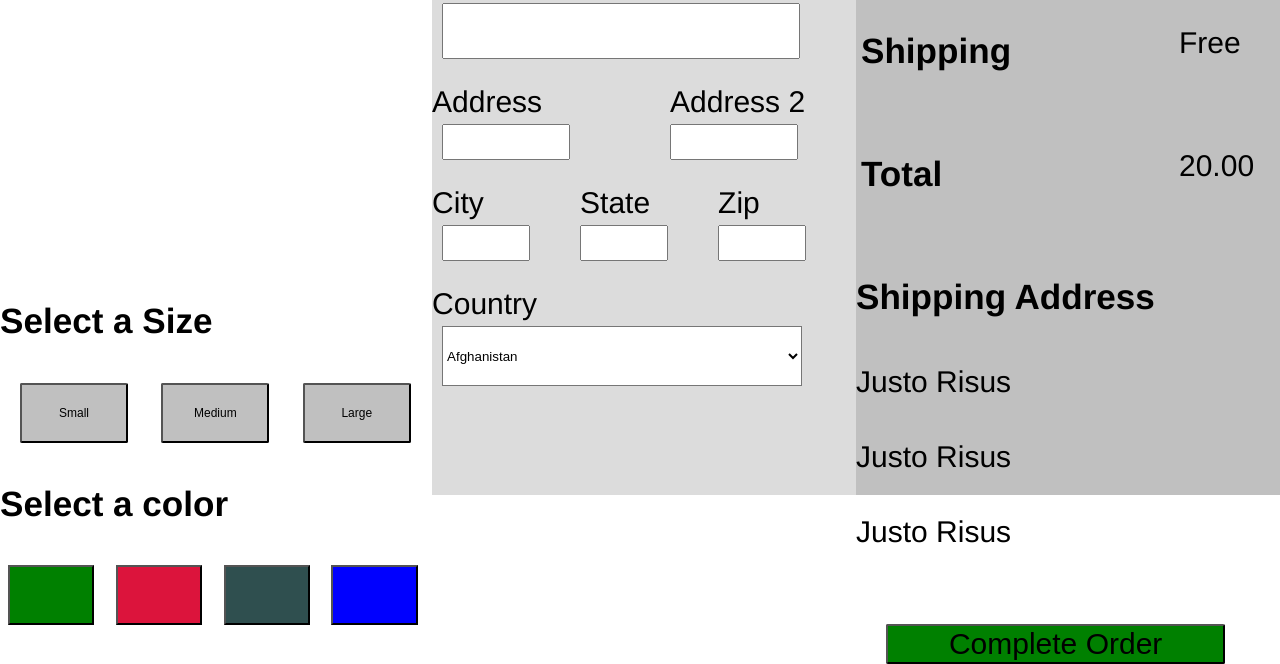
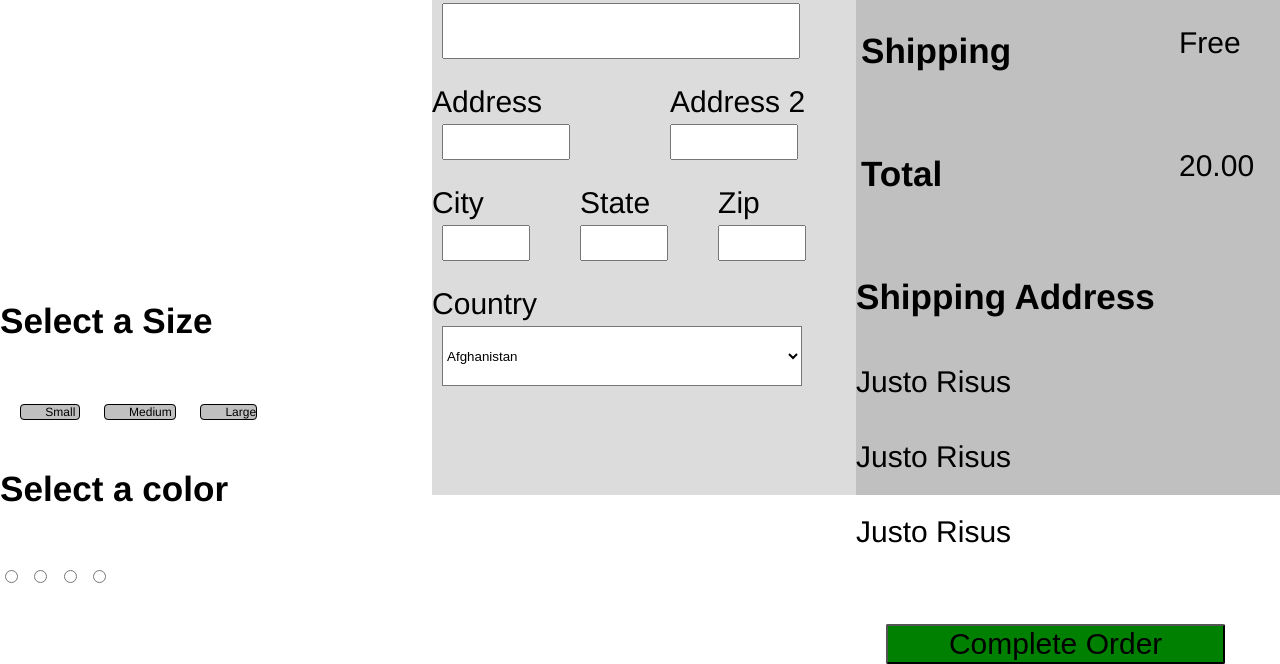
Before and after one commit to joshuasextondws2/SextonJoshuaDWS2, a website: page index.html in a window 1280 px wide. Shown: the part 313-977 px from the top of the page. Drawn offline with Linux system fonts and the light colour scheme.

Commit message:
update in a effort to fix html

```diff
--- a/index.html
+++ b/index.html
@@ -19,24 +19,48 @@
 				</li>
 				<li id="size">
 					<h3>Select a Size</h3>
-					<button type="radio">Small</button>
-					<button type="radio">Medium</button>
-					<button type="radio">Large</button>
+					<label for="sizeChoice1">
+					<input type="radio" id="sizeChoice1"
+					name="shirtSize" value="small">
+					<span>Small</span>
+					</label>
+					<label for="sizeChoice2">
+					<input type="radio" id="sizeChoice2"
+					name="shirtSize" value="medium">
+					<span>Medium</span>
+					</label>
+					<label for="sizeChoice3">
+					<input type="radio" id="sizeChoice3"
+					name="shirtSize" value="large">
+					<span>Large</span>
+					</label>
 				</li>
 				<li id="color">
 					<h3>Select a color</h3>
-					<button type="radio" id="green"></button>
-					<button type="radio" id="red"></button>
-					<button type="radio" id="grey"></button>
-					<button type="radio" id="blue"></button>
+					<label for="colorChoice1">
+					<input type="radio" id="colorChoice1"
+					name="shirtColor" value="green">
+					</label>
+					<label for="colorChoice2">
+					<input type="radio" id="colorChoice2"
+					name="shirtColor" value="red">
+					</label>
+					<label for="colorChoice3">
+					<input type="radio" id="colorChoice3"
+					name="shirtColor" value="grey">
+					</label>
+					<label for="colorChoice4">
+					<input type="radio" id="colorChoice4"
+					name="shirtColor" value="blue">
+					</label>
 				</li>
 			</ul>
 		</section>
 		<section id="orderForm">
 			<h2>Shipping Details</h2>
-			<form action="">
+			<form>
   				<div class="control-group">
-    				<label for="name">Full Name</label>
+    				<label for="fullName">Full Name</label>
     				<input type="text" id="fullName" required/>
   				</div>
   				<div class="control-group">
@@ -48,7 +72,7 @@
     				<input type="text" id="address" required/>
   				</div>
    				<div class="control-group">
-    				<label for="secondAddress">Address 2</label>
+    				<label for="address2">Address 2</label>
     				<input type="text" id="address2"/>
   				</div>
   				<div class="control-group">
@@ -64,8 +88,8 @@
     				<input type="text" id="zip" required/>
   				</div>
   				<div class="control-group">
-    				<label for="country">Country</label>
-    				<input type="hidden" id="country" required/>
+    				<label>Country</label>
+    				<input type="hidden" id="country"/>
     					<select>
 							<option value="AF">Afghanistan</option>
 							<option value="AX">Åland Islands</option>
--- a/scss/base/_base.scss
+++ b/scss/base/_base.scss
@@ -135,14 +135,20 @@ img{
 }
 }
 
-#size button{
+#size input{
+	visibility:hidden;
+}
+
+#size label{
 	@include mq(small){
+		border: 1px solid;
+		margin: 4px;
 		font-size: 14px;
 		text-align: center;
 		background-color: $secondary-color;
     	width: 30%;
     	height: 30px;
-    	@include brs(2px,2px,2px,2px);
+    	@include brs(4px,4px,4px,4px);
  }
 	 @include mq(medium){
 	 	font-size: 16px;
```
Also changed, not shown: css/main.css, scss/main.scss (line endings or trailing spaces).
